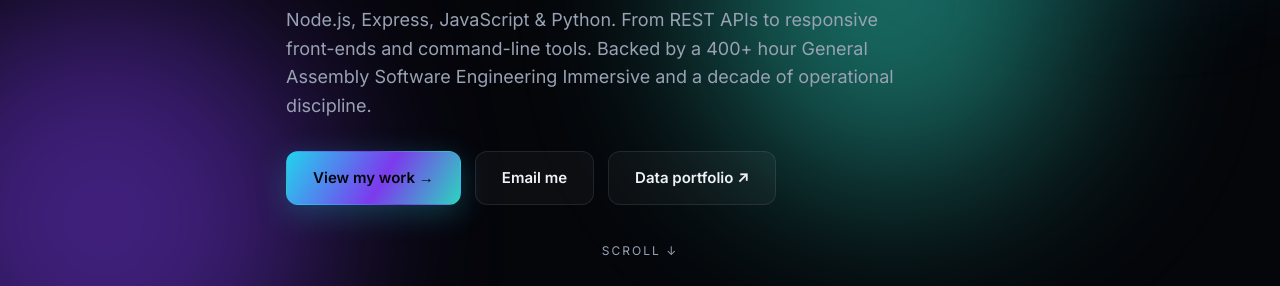
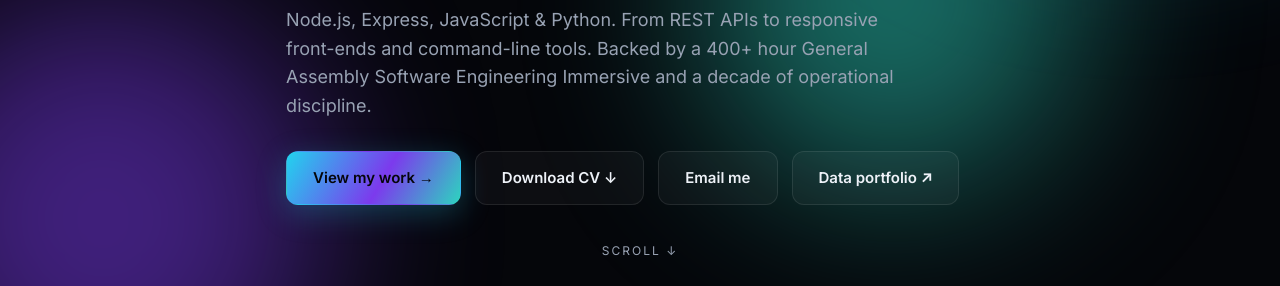
Before and after one commit to ysa7799/software-engineering-portfolio, a plain HTML site: page index.html in a window 1280 px wide. Shown: the part 514-800 px from the top of the page. Drawn offline with Linux system fonts and the light colour scheme.

Commit message:
Add downloadable CV button + CV asset

```diff
--- a/index.html
+++ b/index.html
@@ -123,6 +123,7 @@
   <p class="lead">Node.js, Express, JavaScript &amp; Python. From REST APIs to responsive front-ends and command-line tools. Backed by a 400+ hour General Assembly Software Engineering Immersive and a decade of operational discipline.</p>
   <div class="cta">
     <a class="btn primary" href="#work">View my work →</a>
+    <a class="btn ghost" href="assets/Yusuf_Hakeem_Software_Engineer_CV.pdf" download>Download CV ↓</a>
     <a class="btn ghost" href="mailto:yusuf.hakeem.bh@gmail.com">Email me</a>
     <a class="btn ghost" href="https://yusufhakeem.app" target="_blank" rel="noopener">Data portfolio ↗</a>
   </div>
```
Also changed, not shown: 1 other file.
